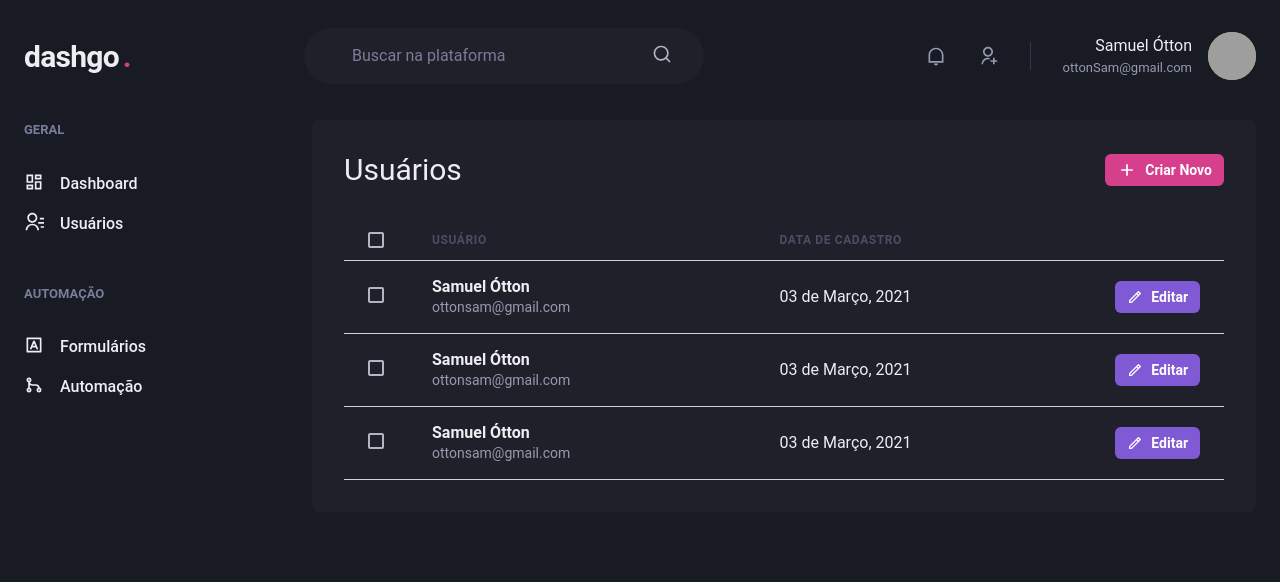
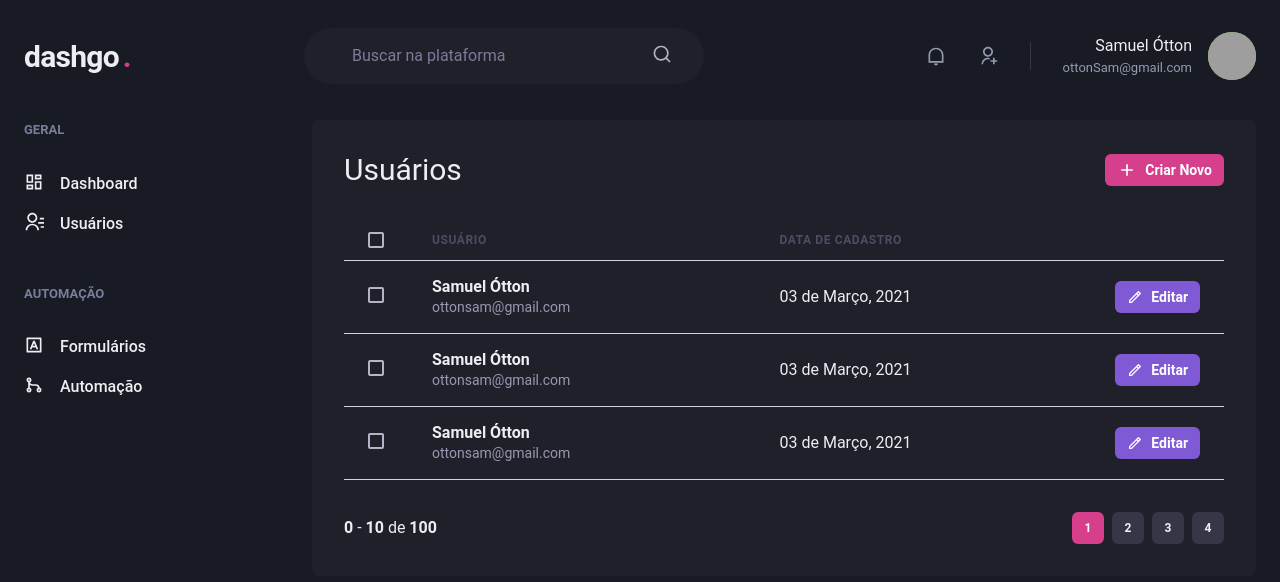
Before and after one commit to ottonSam/ignite-dashgo, a Next.js app: page /users in a window 1280 px wide. Shown: the top 582 px of the page. Built offline with nearby package versions, Linux system fonts and the light colour scheme; grey boxes are pictures that could not be loaded.

Commit message:
Pagination component

```diff
--- /dev/null
+++ b/src/components/Pagination.tsx
@@ -0,0 +1,68 @@
+import { Box, Button, Stack } from "@chakra-ui/react";
+
+export function Pagination() {
+  return (
+    <Stack
+      direction="row"
+      mt="8"
+      justify="space-between"
+      align="center"
+      spacing="6"
+    >
+      <Box>
+        <strong>0</strong> - <strong>10</strong> de <strong>100</strong>
+      </Box>
+      <Stack
+        direction="row"
+        spacing="2"
+      >
+        <Button
+          size="sm"
+          fontSize="xs"
+          width="4"
+          colorScheme="pink"
+          disabled
+          _disabled={{
+            bg: 'pink.500',
+            cursor: 'default',
+          }}
+        >
+          1
+        </Button>
+        <Button
+          size="sm"
+          fontSize="xs"
+          width="4"
+          bg="gray.700"
+          _hover={{
+            bg: 'gray.500',
+          }}
+        >
+          2
+        </Button>
+        <Button
+          size="sm"
+          fontSize="xs"
+          width="4"
+          bg="gray.700"
+          _hover={{
+            bg: 'gray.500',
+          }}
+        >
+          3
+        </Button>
+        <Button
+          size="sm"
+          fontSize="xs"
+          width="4"
+          bg="gray.700"
+          _hover={{
+            bg: 'gray.500',
+          }}
+        >
+          4
+        </Button>
+      </Stack>
+    </Stack>
+  );
+}
--- a/src/pages/users/index.tsx
+++ b/src/pages/users/index.tsx
@@ -3,6 +3,7 @@
 
 import { Sidebar } from "../../components/Sidebar";
 import { Header } from "../../components/Header";
+import { Pagination } from "../../components/Pagination";
 
 export default function userList() {
   return (
@@ -207,6 +208,8 @@
               </Tr>
             </Tbody>
           </Table>
+
+          <Pagination />
         </Box>
       </Flex>
     </Box>
```
